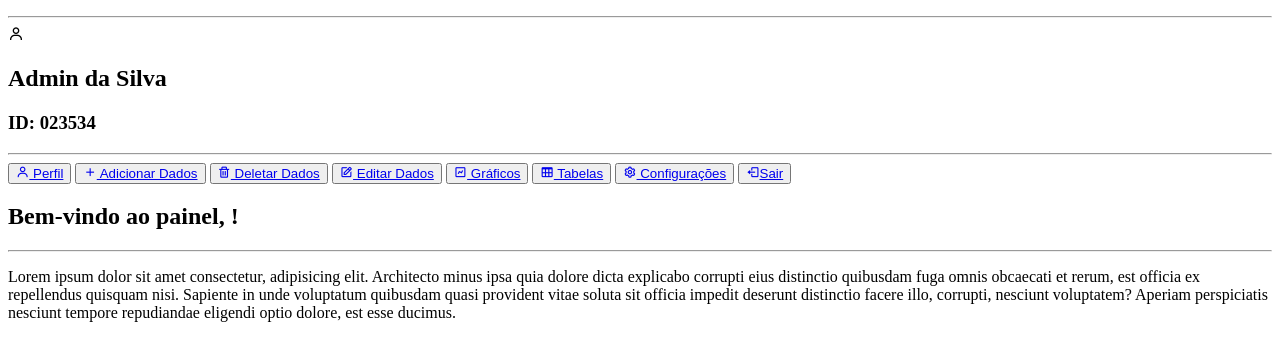
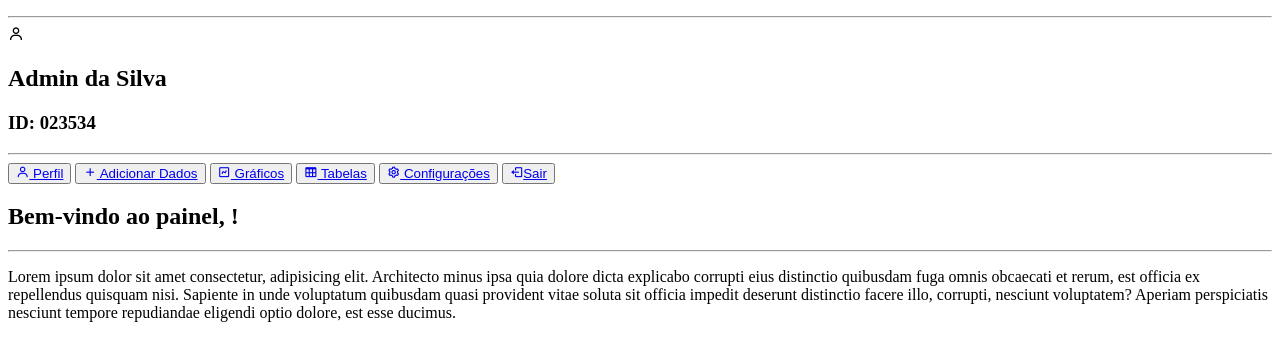
Before and after one commit to guxtavobandeira/sist_imc_ef, a PHP site: page /painel.php in a window 1280 px wide. Shown: the part 61-422 px from the top of the page. Run offline with PHP 8.4, Linux system fonts and the light colour scheme; a user stored in the database is signed in.

Commit message:
Update painel.php

```diff
--- a/painel.php
+++ b/painel.php
@@ -60,8 +60,6 @@ include('protect.php');
         <div class="buttons">
             <button><a href="#"><i class='bx bx-user'></i> Perfil</a></button>
             <button><a href="add.php"><i class='bx bx-plus'></i> Adicionar Dados</a></button>
-            <button><a href="#"><i class='bx bx-trash'></i> Deletar Dados</a></button>
-            <button><a href="#"><i class='bx bx-edit'></i> Editar Dados</a></button>
             <button><a href="#"><i class='bx bx-chart'></i> Gráficos</a></button>
             <button><a href="#"><i class='bx bx-table'></i> Tabelas</a></button>
             <button><a href="#"><i class='bx bx-cog'></i> Configurações</a></button>
```
